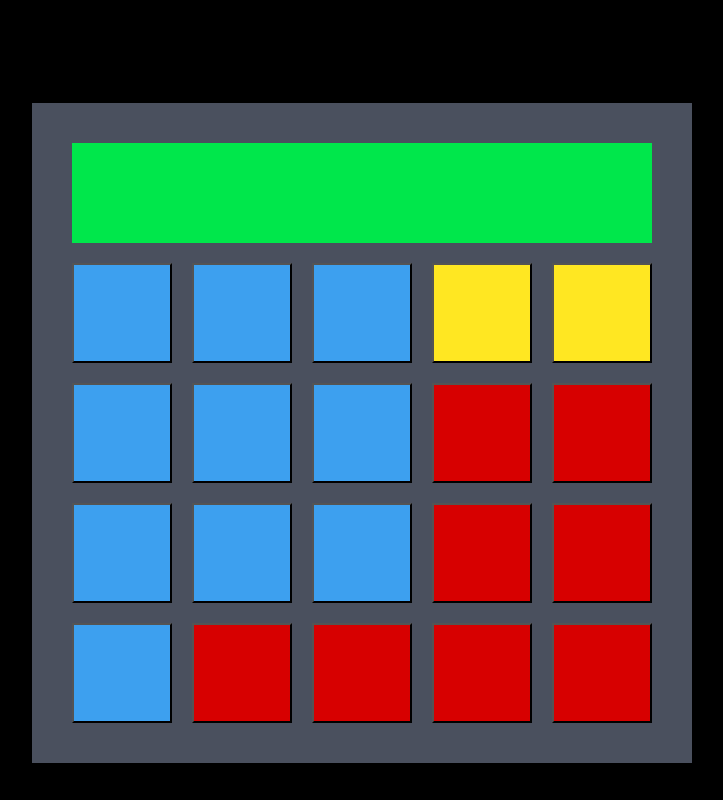
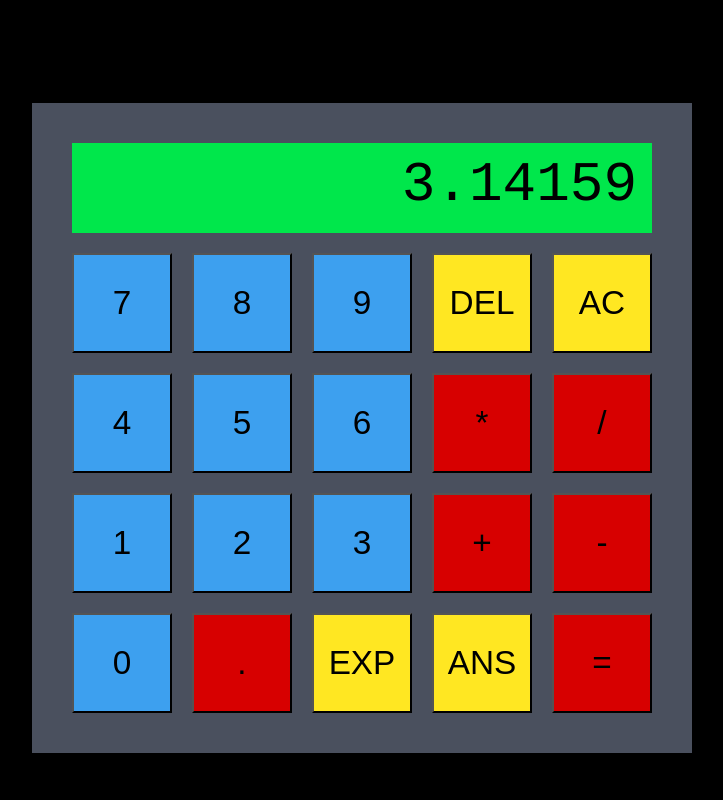
Before and after one commit to cerulea/calculator, a plain HTML site: page index.html in a window 1280 px wide. Shown: the whole page, without its empty margins (278-1001 px from the left). Drawn offline with Linux system fonts and the light colour scheme.

Commit message:
added text to buttons

```diff
--- a/index.html
+++ b/index.html
@@ -8,31 +8,73 @@
     <body>
         <div class="wrapper">
             <div class="calculator">
-                <div class="screen clear-right"></div>
+                <div class="screen clear-right">
+                    <span class="screen-text">3.14159</span>
+                </div>
 
                 <button class="cell input numpad7 clear-left">
+                    <span class="button-text">7</span>
+                </button>
                 <button class="cell input numpad8">
+                    <span class="button-text">8</span>
+                </button>
                 <button class="cell input numpad9">
+                    <span class="button-text">9</span>
+                </button>
                 <button class="cell special delete">
+                    <span class="button-text">DEL</span>
+                </button>
                 <button class="cell special AC">
+                    <span class="button-text">AC</span>
+                </button>
 
                 <button class="cell input numpad4 clear-left">
+                    <span class="button-text">4</span>
+                </button>
                 <button class="cell input numpad5">
+                    <span class="button-text">5</span>
+                </button>
                 <button class="cell input numpad6">
+                    <span class="button-text">6</span>
+                </button>
                 <button class="cell operation multiply">
+                    <span class="button-text">*</span>
+                </button>
                 <button class="cell operation divide">
+                    <span class="button-text">/</span>
+                </button>
 
                 <button class="cell input numpad1 clear-left">
+                    <span class="button-text">1</span>
+                </button>
                 <button class="cell input numpad2">
+                    <span class="button-text">2</span>
+                </button>
                 <button class="cell input numpad3">
+                    <span class="button-text">3</span>
+                </button>
                 <button class="cell operation plus">
+                    <span class="button-text">+</span>
+                </button>
                 <button class="cell operation minus">
+                    <span class="button-text">-</span>
+                </button>
 
                 <button class="cell input numpad0 clear-left">
+                    <span class="button-text">0</span>
+                </button>
                 <button class="cell operation decimal">
-                <button class="cell operation EXP">
-                <button class="cell operation ANS">
+                    <span class="button-text">.</span>
+                </button>
+                <button class="cell special EXP">
+                    <span class="button-text">EXP</span>
+                </button>
+                <button class="cell special ANS">
+                    <span class="button-text">ANS</span>
+                </button>
                 <button class="cell operation equals">
+                    <span class="button-text">=</span>
+                </button>
             </div>
         </div>
 
--- a/style.css
+++ b/style.css
@@ -18,9 +18,18 @@ body {
     display: block;
     float: left;
     width: 580px;
-    height: 100px;
+    height: 90px;
     background-color: rgb(0, 231, 75);
+    box-sizing: border-box;
     margin: 10px;
+    padding: 10px;
+    text-align: right;
+}
+
+.screen-text {
+    font-family: Courier, "Courier New", monospace;
+    font-size: 3.5em;
+    margin: 5px;
 }
 
 .cell {
@@ -31,6 +40,10 @@ body {
     padding: 10px;
     float: left;
     display: block;
+}
+
+.button-text {
+    font-size: 2.5em;
 }
 
 .clear-left {
```
